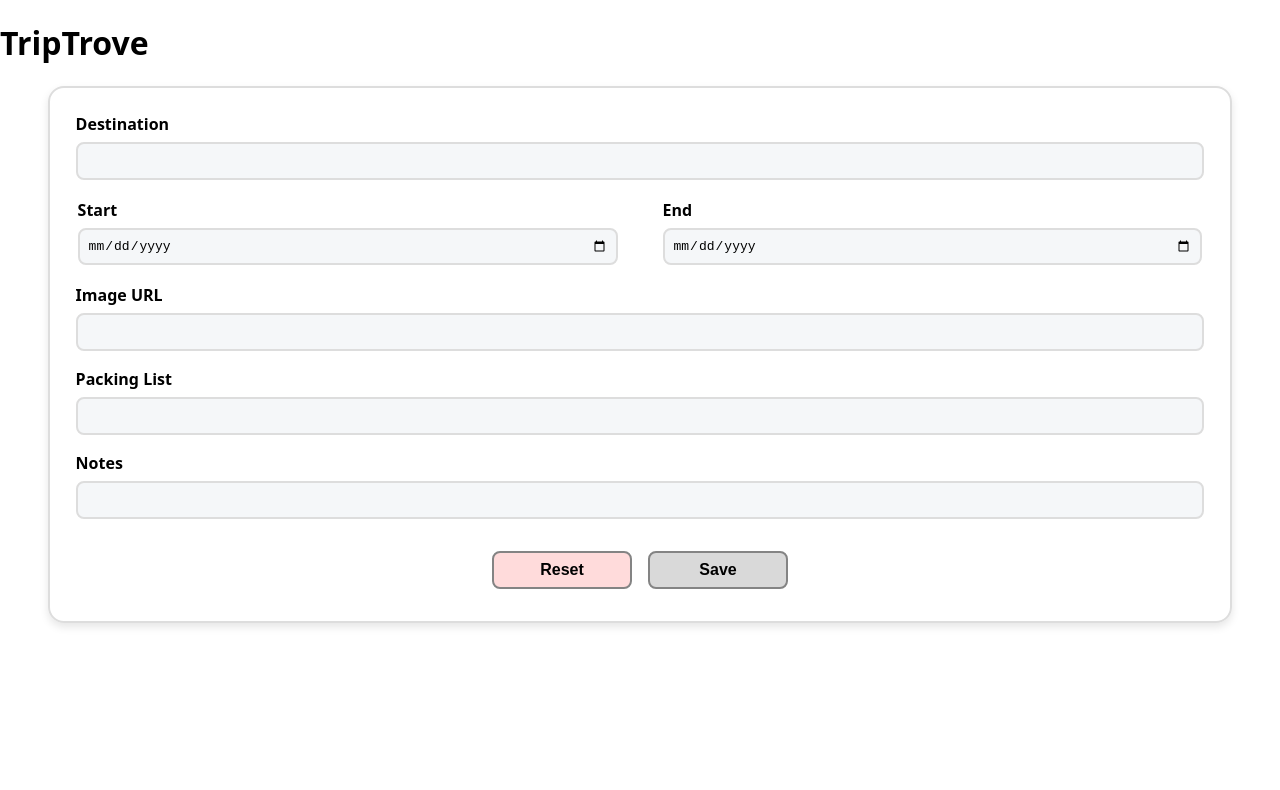
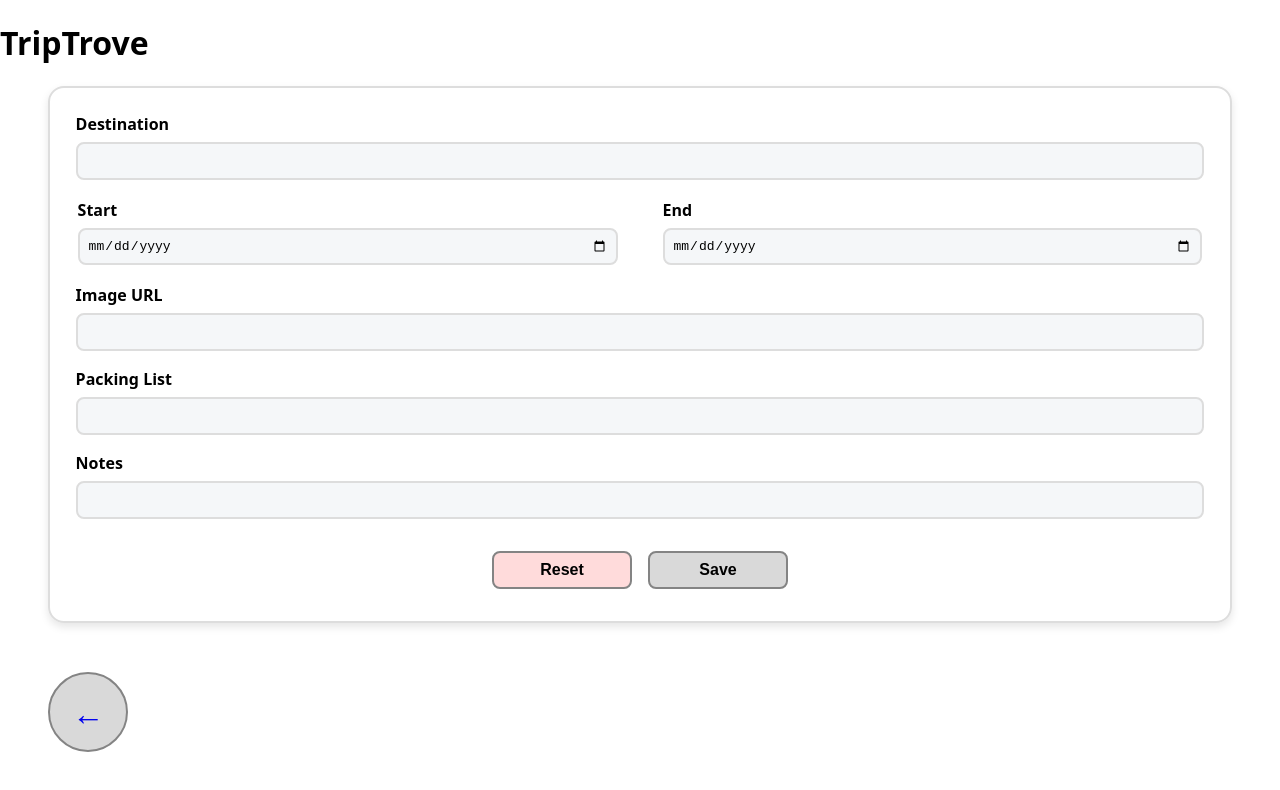
Before and after one commit to uwebury/trip-trove, a Next.js app: page /create in a window 1280 px wide. Shown: the top 790 px of the page. Built offline with nearby package versions, Linux system fonts and the light colour scheme.

Commit message:
add back button to create form

```diff
--- a/pages/create/index.js
+++ b/pages/create/index.js
@@ -1,10 +1,12 @@
 import Form from "@/components/Form";
+import NavigationButton from "@/components/NavigationButton";
 
-export default function CreatePage() {
+export default function CreatePage(href, letter, position) {
   return (
     <>
       <h1>TripTrove</h1>
       <Form />
+      <NavigationButton href="/" letter="←" />
     </>
   );
 }
```
